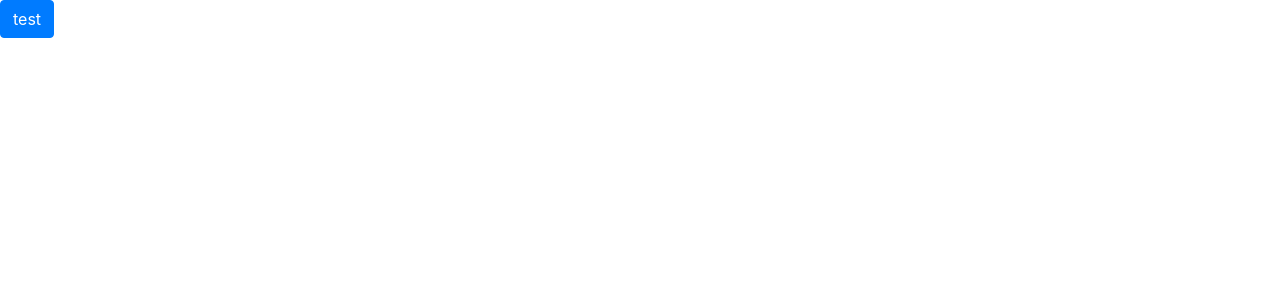
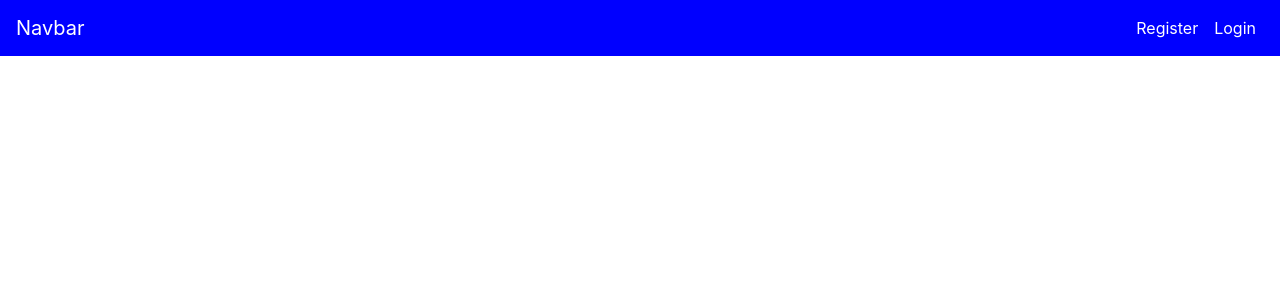
Before and after one commit to Mubarak1A/mRooms, a React (Vite) app in the folder client/: page / in a window 1280 px wide. Shown: the top 300 px of the page. Built offline with nearby package versions, Linux system fonts and the light colour scheme.

Commit message:
create navbar comp and overrite bootstrap style

```diff
--- a/client/src/App.jsx
+++ b/client/src/App.jsx
@@ -1,11 +1,12 @@
 import './App.css'
+import Navbar from './components/Navbar'
 
 function App() {
 
 
   return (
-    <div className="btn btn-primary">
-      test
+    <div>
+      <Navbar />
     </div>
   )
 }
--- /dev/null
+++ b/client/src/components/Navbar.jsx
@@ -0,0 +1,22 @@
+const Navbar = () => {
+    return (
+        <nav class="navbar navbar-expand-lg">
+            <a class="navbar-brand" href="#">Navbar</a>
+            <button class="navbar-toggler" type="button" data-toggle="collapse" data-target="#navbarNav" aria-controls="navbarNav" aria-expanded="false" aria-label="Toggle navigation">
+                <span class="navbar-toggler-icon"></span>
+            </button>
+            <div class="collapse navbar-collapse" id="navbarNav">
+                <ul class="navbar-nav">
+                    <li class="nav-item active">
+                        <a class="nav-link" href="/#">Register</a>
+                    </li>
+                    <li class="nav-item">
+                        <a class="nav-link" href="/#">Login</a>
+                    </li>
+                </ul>
+            </div>
+        </nav>
+    )
+}
+
+export default Navbar;
--- a/client/src/index.css
+++ b/client/src/index.css
@@ -0,0 +1,16 @@
+*{
+    margin: 0;
+    padding: 0;
+}
+
+.navbar {
+    background-color: blue !important;
+}
+
+.navbar a {
+    color: white !important;
+}
+
+.navbar-nav {
+    margin-left: auto;
+}
```
Also changed, not shown: 2 other files (tests, documents, lock files or other folders).
